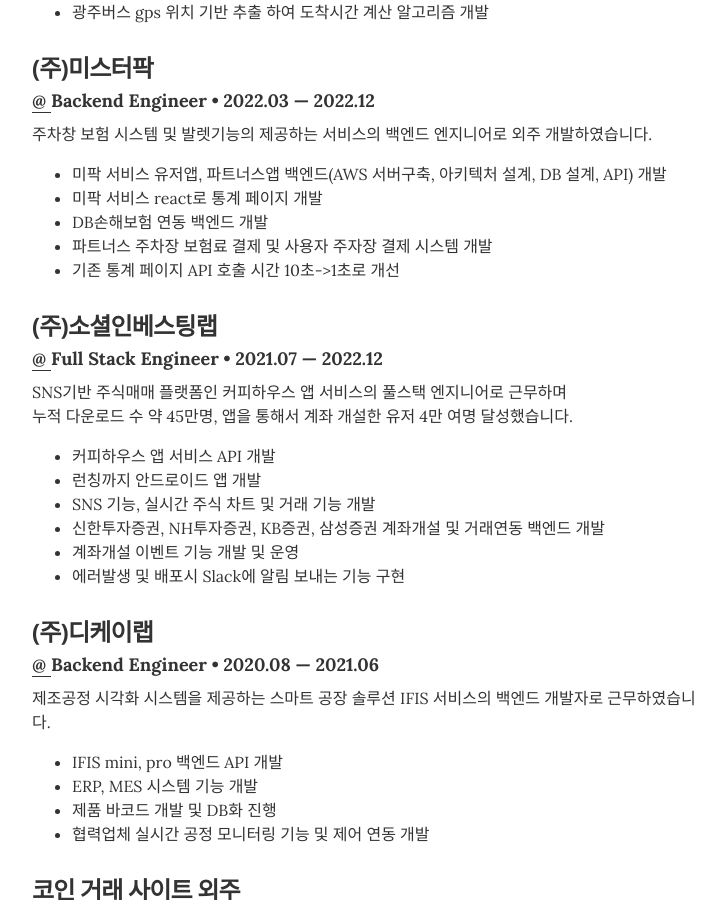
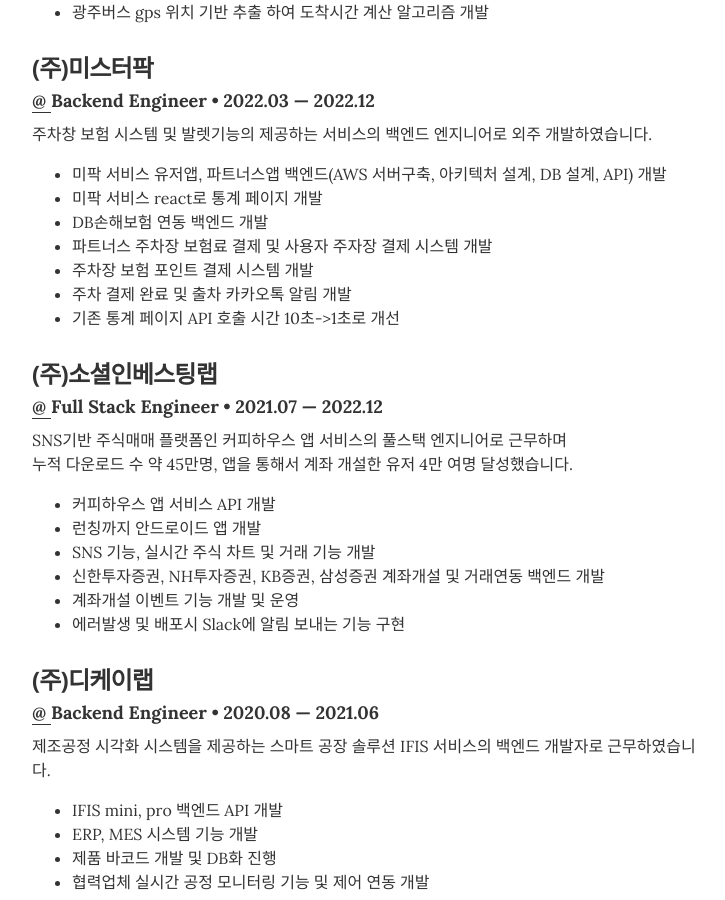
Before and after one commit to hoonapps/resume, a Jekyll site: the page built from index.html, in a window 1280 px wide and 900 px high, scrolled down 1302 px. Shown: the whole window, without its empty margins (268-993 px from the left). Built offline with Jekyll 4.4.1, drawn with Linux system fonts in a browser that asks for light colours.

Commit message:
doc(update): update resume

```diff
--- a/_data/experience.yml
+++ b/_data/experience.yml
@@ -26,6 +26,8 @@
       <li>미팍 서비스 react로 통계 페이지 개발</li>
       <li>DB손해보험 연동 백엔드 개발</li>
       <li>파트너스 주차장 보험료 결제 및 사용자 주자장 결제 시스템 개발</li>
+      <li>주차장 보험 포인트 결제 시스템 개발</li>
+      <li>주차 결제 완료 및 출차 카카오톡 알림 개발</li>
       <li>기존 통계 페이지 API 호출 시간 10초->1초로 개선</li>
     </ul>
 
```
